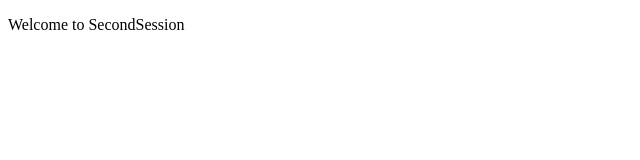
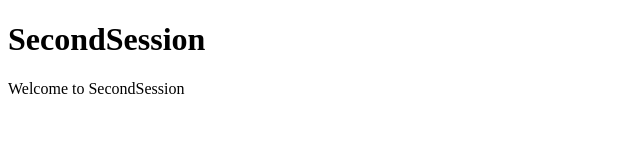
Before and after one commit to haseebazam3210/SecondSession, a plain HTML site: page index.html in a window 1280 px wide. Shown: the whole page, without its empty margins (0-640 px from the left). Drawn offline with Linux system fonts and the light colour scheme.

Commit message:
index and redme file update

```diff
--- a/index.html
+++ b/index.html
@@ -6,6 +6,8 @@
     <title>Document</title>
 </head>
 <body>
+    <h1>SecondSession</h1>
     <p>Welcome to SecondSession</p>
+
 </body>
 </html>
```
Also changed, not shown: 1 other file.
